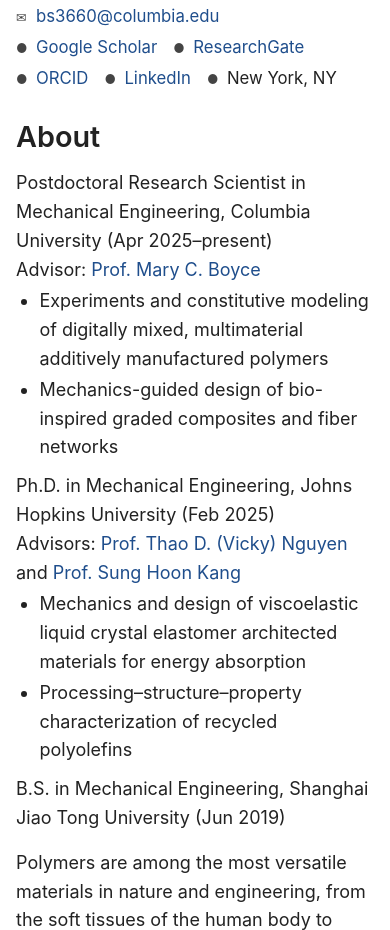
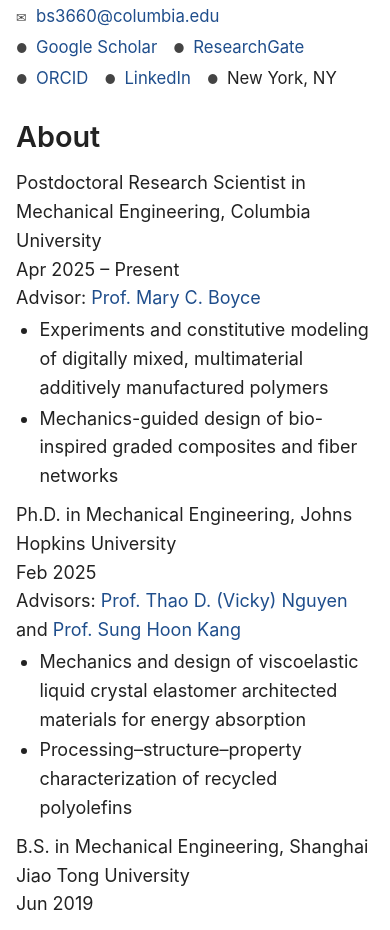
Before and after one commit to beijunshen/beijunshen.github.io, a plain HTML site: page index.html in a window 390 px wide. Shown: the part 393-1323 px from the top of the page. Drawn offline with Linux system fonts and the light colour scheme.

Commit message:
About: dates right-aligned on each appointment/degree line ('Apr 2025 – Present'); stacked under the title on phones; stylesheet ?v=20261117b
Co-Authored-By: Claude Opus 5.5 <noreply@anthropic.com>

```diff
--- a/index.html
+++ b/index.html
@@ -7,7 +7,7 @@
     <meta name="description" content="Beijun Shen, Postdoctoral Research Scientist in Mechanical Engineering at Columbia University: mechanics of polymeric materials and structures, constitutive modeling, structural design, and advanced manufacturing.">
     <meta name="author" content="Beijun Shen">
     <link rel="icon" href="favicon.svg" type="image/svg+xml">
-    <link rel="stylesheet" href="style.css?v=20261117a">
+    <link rel="stylesheet" href="style.css?v=20261117b">
     <meta property="og:type" content="website">
     <meta property="og:title" content="Beijun Shen">
     <meta property="og:description" content="Beijun Shen, Postdoctoral Research Scientist in Mechanical Engineering at Columbia University: mechanics of polymeric materials and structures, constitutive modeling, structural design, and advanced manufacturing.">
@@ -60,20 +60,20 @@
 <section>
 <h1>About</h1>
 <ul class="cv">
-    <li>Postdoctoral Research Scientist in Mechanical Engineering, Columbia University (Apr 2025&ndash;present)<br>
+    <li><div class="cv-head"><span>Postdoctoral Research Scientist in Mechanical Engineering, Columbia University</span><span class="cv-date">Apr 2025 &ndash; Present</span></div>
         Advisor: <a href="https://www.me.columbia.edu/faculty/mary-boyce" target="_blank" rel="noopener noreferrer">Prof. Mary C. Boyce</a>
         <ul>
             <li>Experiments and constitutive modeling of digitally mixed, multimaterial additively manufactured polymers</li>
             <li>Mechanics-guided design of bio-inspired graded composites and fiber networks</li>
         </ul></li>
-    <li>Ph.D. in Mechanical Engineering, Johns Hopkins University (Feb 2025)<br>
+    <li><div class="cv-head"><span>Ph.D. in Mechanical Engineering, Johns Hopkins University</span><span class="cv-date">Feb 2025</span></div>
         Advisors: <a href="https://engineering.jhu.edu/faculty/thao-vicky-nguyen/" target="_blank" rel="noopener noreferrer">Prof. Thao D. (Vicky) Nguyen</a> and
         <a href="https://scholar.google.com/citations?user=RKlXTzoAAAAJ&amp;hl=en" target="_blank" rel="noopener noreferrer">Prof. Sung Hoon Kang</a>
         <ul>
             <li>Mechanics and design of viscoelastic liquid crystal elastomer architected materials for energy absorption</li>
             <li>Processing&ndash;structure&ndash;property characterization of recycled polyolefins</li>
         </ul></li>
-    <li>B.S. in Mechanical Engineering, Shanghai Jiao Tong University (Jun 2019)</li>
+    <li><div class="cv-head"><span>B.S. in Mechanical Engineering, Shanghai Jiao Tong University</span><span class="cv-date">Jun 2019</span></div></li>
 </ul>
 <p>
 Polymers are among the most versatile materials in nature and engineering, from the soft tissues of the human body to tires,
--- a/style.css
+++ b/style.css
@@ -264,6 +264,10 @@ ul.cv { list-style: none; padding-left: 0; margin-bottom: 16px; }
 ul.cv > li { margin: 0 0 10px; }
 ul.cv ul { list-style: disc; padding-left: 1.3em; margin: 3px 0 0; }
 ul.cv ul li { margin: 2px 0; }
+ul.cv .cv-head { display: flex; justify-content: space-between; align-items: baseline; gap: 20px; }
+ul.cv .cv-head > span:first-child { min-width: 0; }
+ul.cv .cv-date { flex-shrink: 0; white-space: nowrap; }
+@media (max-width: 600px) { ul.cv .cv-head { flex-direction: column; gap: 0; } }
 .thrust p.lead { font-size: 1.06rem; font-weight: 600; margin-bottom: 10px; }
 .thrust p.apps { margin-top: -2px; }
 
```
Also changed, not shown: news.html (+1 -1 lines), publications.html (+1 -1 lines), research.html (+1 -1 lines), teaching.html (+1 -1 lines).
